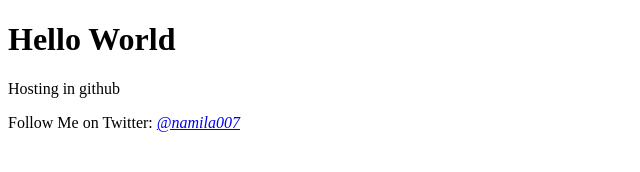
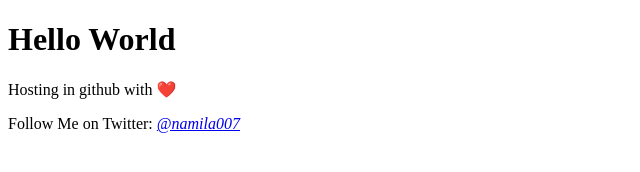
Before and after one commit to namila007/namila, a plain HTML site: page index.html in a window 1280 px wide. Shown: the full height of the page, 0-640 px from the left. Drawn offline with Linux system fonts and the light colour scheme.

Commit message:
Update index.html

```diff
--- a/index.html
+++ b/index.html
@@ -2,7 +2,7 @@
 <html>
 <body>
 	<h1> Hello World </h1>
-	<p>Hosting in github</p>
+	<p>Hosting in github with ❤️</p>
 	<p>Follow Me on Twitter: <a href="www.Twitter.com/namila007"> <i>@namila007</i></a>
 
 
```
